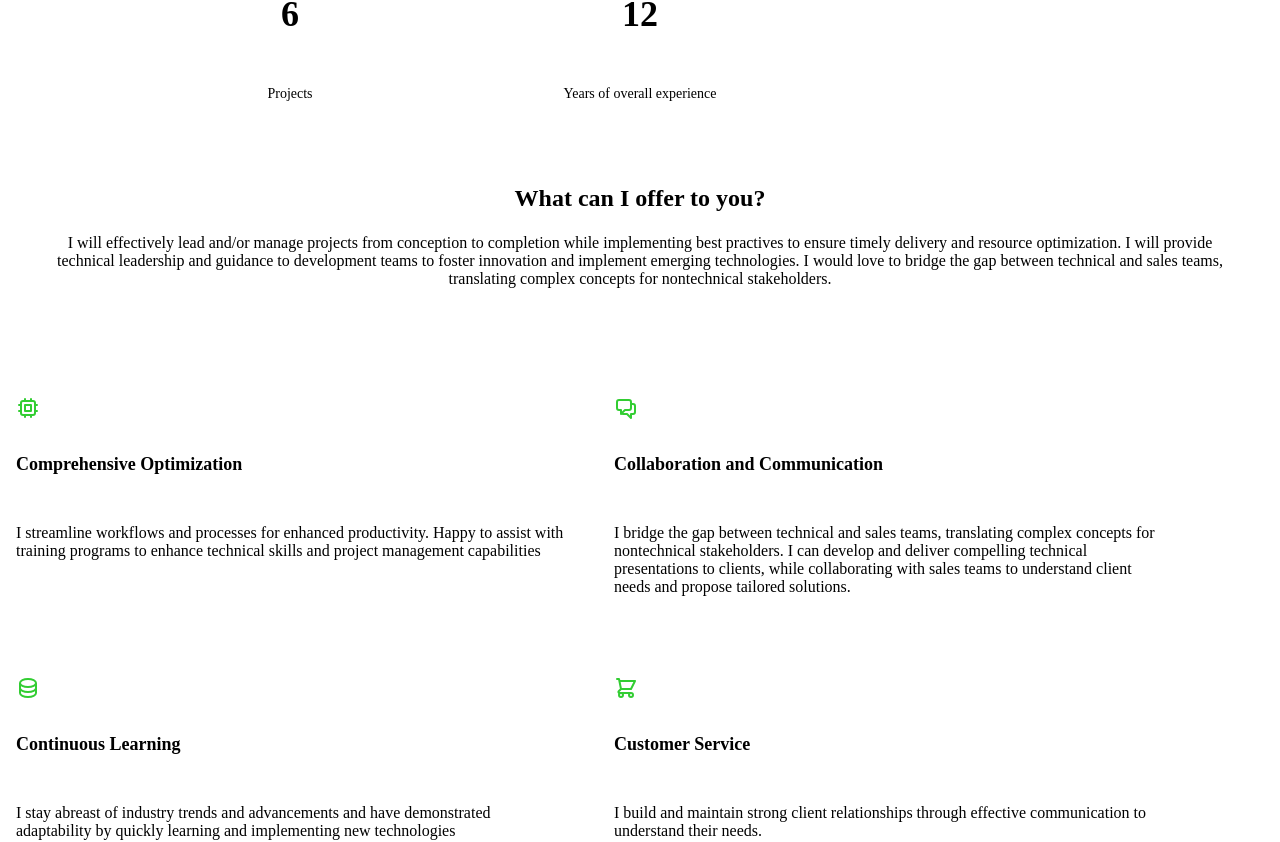
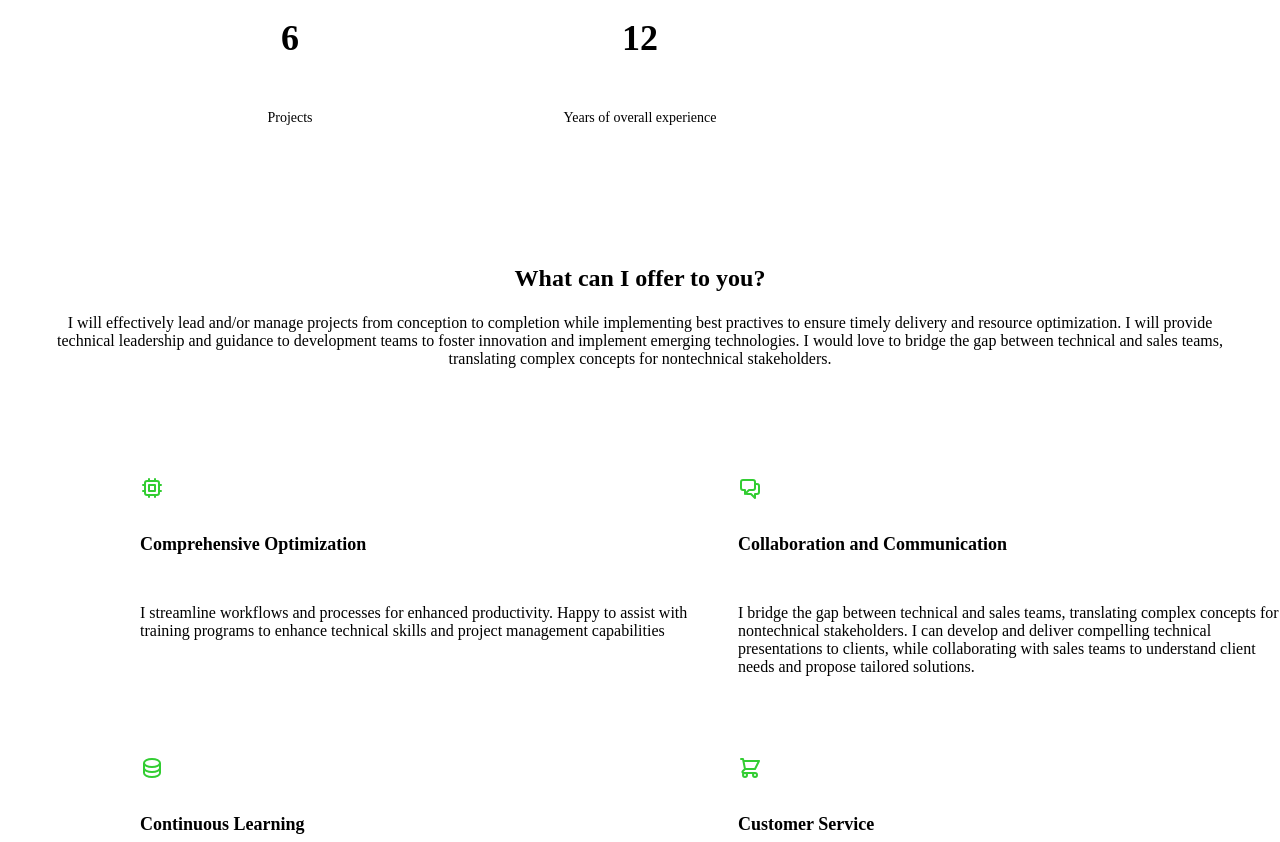
Before and after one commit to mjngit/portfolio, a React app: page /#/ in a window 1280 px wide. Shown: the part 976-1818 px from the top of the page. Built offline with nearby package versions, Linux system fonts and the light colour scheme; no server answers; the HTML template or start-up script is replaced by a standard one; what react-swipeable-views-utils would draw is missing.

Commit message:
brute styling 1.20

```diff
--- a/src/Components/HomeComponents/HomeV2.js
+++ b/src/Components/HomeComponents/HomeV2.js
@@ -76,7 +76,7 @@ function HomeV2() {
                         <div>Sales Engineer</div>
                         <span> Project Manager</span>
                     </h1>
-                    <p className="px-8 mt-8 mb-12 text-lg" style={{paddingLeft: '32px', paddingRight: '32px', marginBottom: '48px', marginTop: '32px', fontSize: '1.125rem', lineHeight: '1,75rem' }}>Versatile Tech Leader: Elevating Projects with Expertise in Software Engineering, Project Management, and Sales Engineering Excellence</p>
+                    <p className="px-8 mt-8 mb-12 text-lg" style={{paddingLeft: '32px', paddingRight: '32px', marginBottom: '72px', marginTop: '32px', fontSize: '1.125rem', lineHeight: '1,75rem' }}>Versatile Tech Leader: Elevating Projects with Expertise in Software Engineering, Project Management, and Sales Engineering Excellence</p>
                     <div className="flex flex-wrap justify-center" style={{ display: 'flex', flexDirection: 'wrap', justifyContent: 'center'}}>
                         <button  className="px-8 py-3 m-2 text-lg font-semibold rounded dark:bg-lime-400 dark:text-gray-900" style={{margin: '8px', paddingLeft: '32px', paddingRight: '32px', margin: '0.5rem', fontSize: '1.125rem', fontWeight: '600', borderRadius: '0.25rem'  }}><Link to='/capstone/login'>Get started</Link></button>
                         <button className="px-8 py-3 m-2 text-lg border rounded dark:text-gray-50 dark:border-gray-700" style={{margin: '8px', paddingLeft: '32px', paddingRight: '32px', margin: '0.5rem', fontSize: '1.125rem', fontWeight: '600', borderRadius: '0.25rem'  }}><Link to='/java/about'>Learn more</Link></button>
@@ -111,7 +111,7 @@ function HomeV2() {
                     </div> */}
                 </div>
             </section>
-            <section className="py-8" style={{ paddingTop: '8px', paddingBottom: '8px'}}>
+            <section className="py-8" style={{ paddingTop: '4rem', paddingBottom: '4rem'}}>
                 <div className="container mx-auto">
                     <div className="p-4 mx-auto text-center md:px-10 lg:px-32 xl:max-w-3xl" style={{ padding: '4px', textAlign: 'center'}}>
                         <h2 className="text-2xl font-bold leadi sm:text-4xl" style={{ fontSize: '1.5rem', lineHeight: '2rem', fontWeight: 'bold'}}>What can I offer to you?</h2>
@@ -120,7 +120,7 @@ function HomeV2() {
                         development teams to foster innovation and implement emerging technologies. I would love to bridge the gap between technical and sales teams,
                         translating complex concepts for nontechnical stakeholders.  </p>
                     </div>
-                    <div className="grid grid-cols-5 p-4 md:p-8" style={{ display: 'grid', gridTemplateColumns: '500px 500px', padding: '8px' }}>
+                    <div className="grid grid-cols-5 p-4 md:p-8" style={{ display: 'grid', gridTemplateColumns: '500px 500px', padding: '8px', justifyContent: 'center' }}>
                         {/* <div className="flex justify-center px-4 col-span-full md:col-span-1 md:flex-col md:justify-start md:items-start">
                             <button className="p-2 border-b-2 md:border-l-2 md:border-b-0 md:py-3 dark:border-gray-300 dark:text-gray-400">Mucius</button>
                             <button className="px-2 py-1 border-b-2 md:border-l-2 md:border-b-0 md:py-3 dark:border-lime-400 dark:text-gray-50">Fabellas</button>
```
